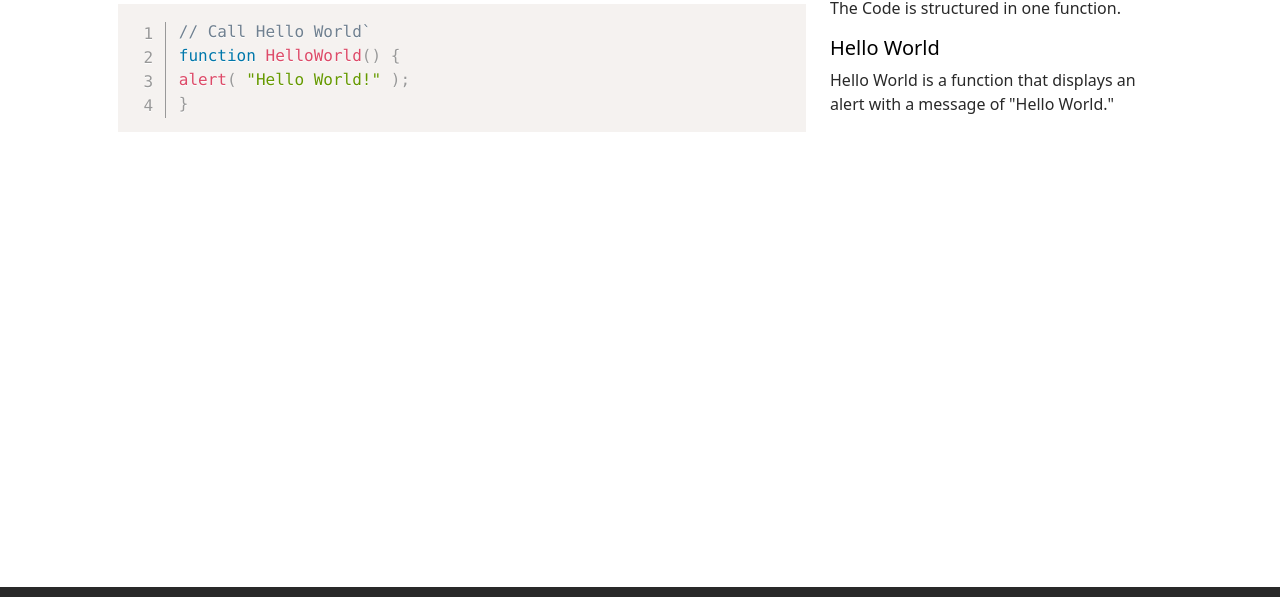
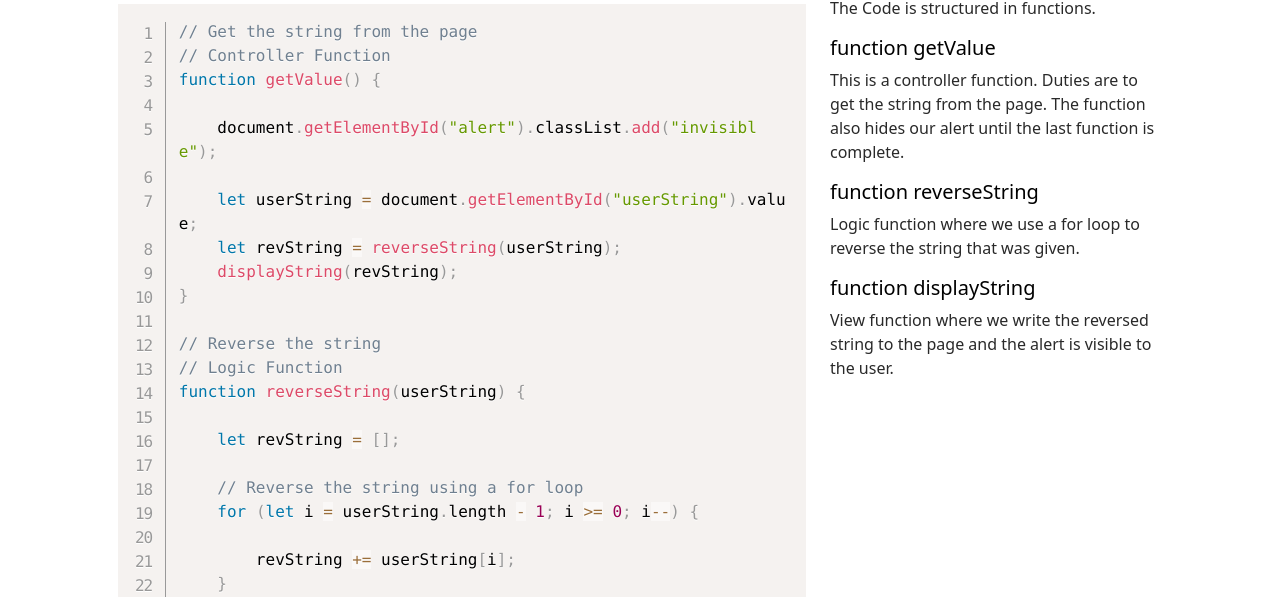
Before and after one commit to Gtzquierdo/Rewind, a plain HTML site: page code.html in a window 1280 px wide. Shown: the part 147-744 px from the top of the page. Drawn offline with nearby package versions, Linux system fonts and the light colour scheme.

Commit message:
Code.html updated as well

```diff
--- a/code.html
+++ b/code.html
@@ -59,17 +59,58 @@
             <div class="row row-cols-1 row-cols-lg-2">
                 <div class="col-lg-8">
                     <pre class="line-numbers"><code class="language-javascript">
-                        // Call Hello World`
-                        function HelloWorld() {
-                        alert( "Hello World!" );
-                        }
+                        // Get the string from the page
+// Controller Function
+function getValue() {
+
+    document.getElementById("alert").classList.add("invisible");
+
+    let userString = document.getElementById("userString").value;
+    let revString = reverseString(userString);
+    displayString(revString);
+}
+
+// Reverse the string
+// Logic Function
+function reverseString(userString) {
+
+    let revString = [];
+
+    // Reverse the string using a for loop
+    for (let i = userString.length - 1; i >= 0; i--) {
+
+        revString += userString[i];
+    }
+
+    return revString;
+
+}
+
+
+// Display the reversed string to the page
+// View Function
+function displayString(revString) {
+
+    // Write the message to the page
+    document.getElementById("msg").innerHTML = `Your string reversed is: ${revString}`;
+
+    // Turn on the alert box
+    document.getElementById("alert").classList.remove("invisible");
+
+}
+
+
                     </code>
                     </pre>
                 </div>
                 <div class="col-lg-4">
-                    <p>The Code is structured in one function.</p>
-                    <h5>Hello World</h5>
-                    <p>Hello World is a function that displays an alert with a message of "Hello World."</p>
+                    <p>The Code is structured in functions.</p>
+                    <h5>function getValue</h5>
+                    <p>This is a controller function. Duties are to get the string from the page. The function also hides our alert until the last function is complete.</p>
+                    <h5>function reverseString</h5>
+                    <p>Logic function where we use a for loop to reverse the string that was given.</p>
+                    <h5>function displayString</h5>
+                    <p>View function where we write the reversed string to the page and the alert is visible to the user.</p>
                 </div>
             </div>
         </div>
```
